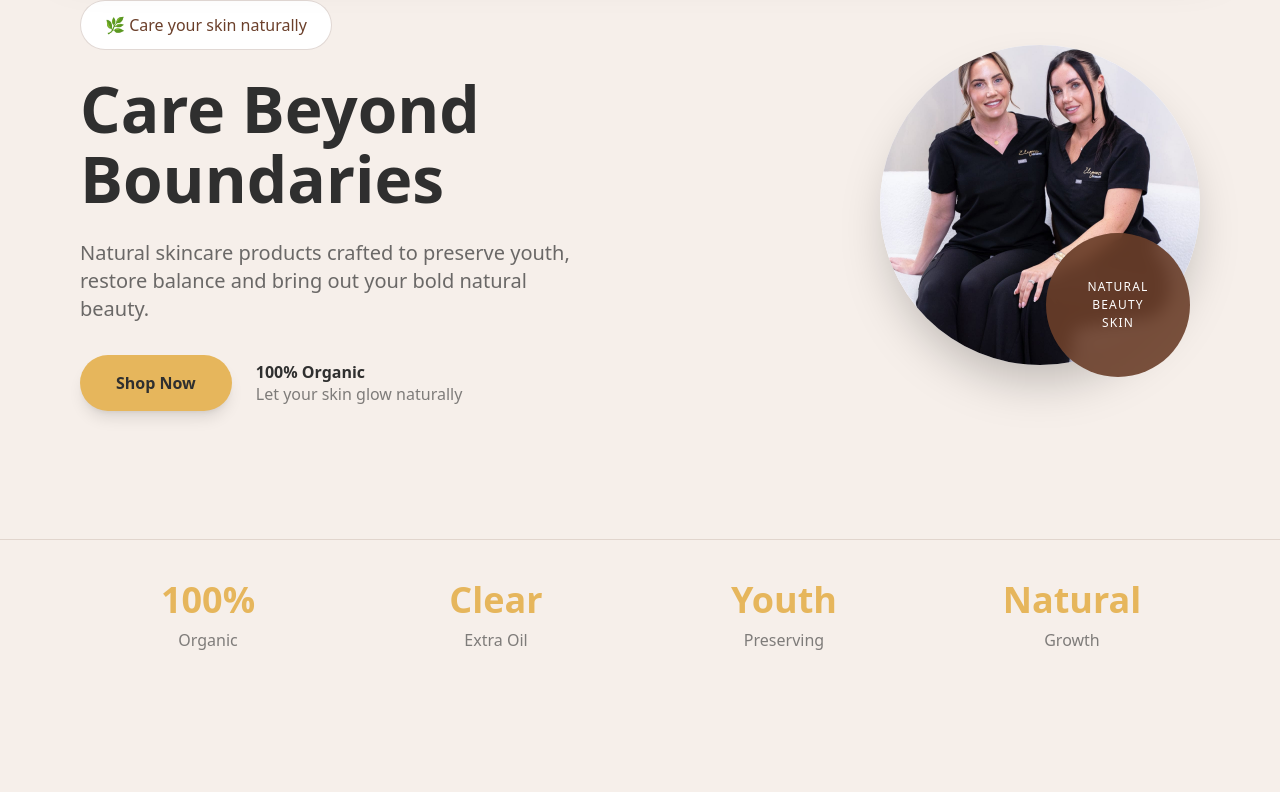
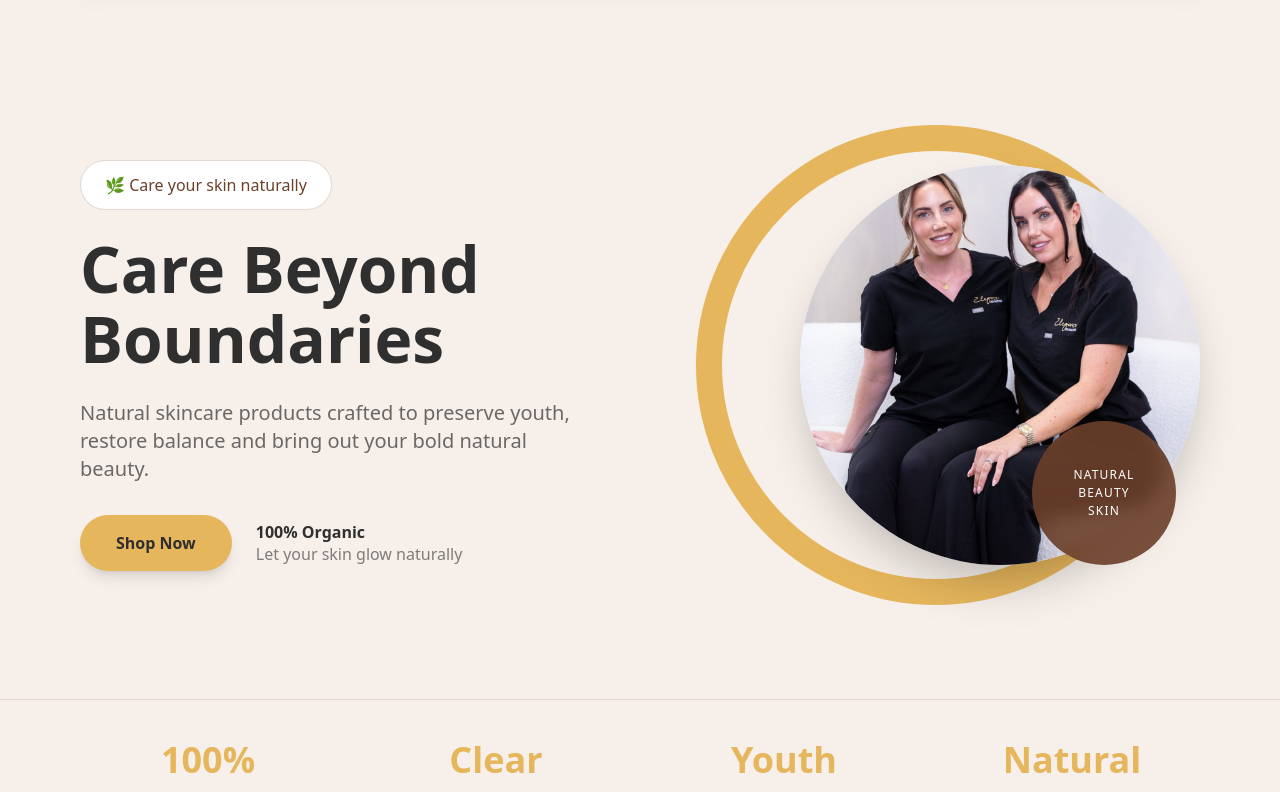
Before and after one commit to kreativecodes292/elegenceskincaree, a React (Create React App) app: page / in a window 1280 px wide. Shown: the top 792 px of the page. Built offline with nearby package versions, Linux system fonts and the light colour scheme.

Commit message:
Update Home.jsx

```diff
--- a/src/sections/Home.jsx
+++ b/src/sections/Home.jsx
@@ -3,14 +3,13 @@ import HeroImg from "../assets/sr2.jpg";
 
 export default function Home() {
   return (
-    <section className="min-h-screen bg-[#F6EFEA] text-[#2F2F2F] relative overflow-hidden pt-30 lg:pt-35">
+    <section className="min-h-screen bg-[#F6EFEA] text-[#2F2F2F] relative overflow-hidden pt-40">
 
       {/* MAIN WRAPPER */}
       <div className="max-w-7xl mx-auto px-5 sm:px-6 lg:px-20 flex flex-col lg:flex-row items-center gap-16">
 
         {/* LEFT CONTENT */}
         <div className="flex-1 z-10 flex flex-col items-center lg:items-start">
-
           <div className="text-center lg:text-left">
 
             {/* TAG */}
@@ -50,17 +49,20 @@ export default function Home() {
           <div
             className="
               absolute
-              w-[320px] h-80 sm:w-95 sm:h-95 lg:w-106.5 lg:h-106.5
+              w-[360px] h-[360px]
+              sm:w-[420px] sm:h-[420px]
+              lg:w-[480px] lg:h-[480px]
               rounded-full
-              border-28 sm:border-32 lg:border-36
+              border-[18px] sm:border-[22px] lg:border-[26px]
               border-[#E6B65C]
-              -top-2 -right-2
+              top-1/2 left-1/2
+              -translate-x-1/2 -translate-y-1/2
               z-0
             "
           />
 
           {/* IMAGE */}
-          <div className="relative z-10 w-[320px] h-80 sm:w-95 sm:h-95 lg:w-105 lg:h-105 rounded-full overflow-hidden shadow-2xl bg-white">
+          <div className="relative z-10 w-[320px] h-[320px] sm:w-[360px] sm:h-[360px] lg:w-[400px] lg:h-[400px] rounded-full overflow-hidden shadow-2xl bg-white">
             <img
               src={HeroImg}
               alt="Skincare Experts"
@@ -72,7 +74,7 @@ export default function Home() {
           <div
             className="
               absolute
-              -bottom-3 right-0 sm:right-2.5
+              bottom-0 right-6
               w-28 h-28 sm:w-32 sm:h-32 lg:w-36 lg:h-36
               rounded-full
               flex items-center justify-center
```
